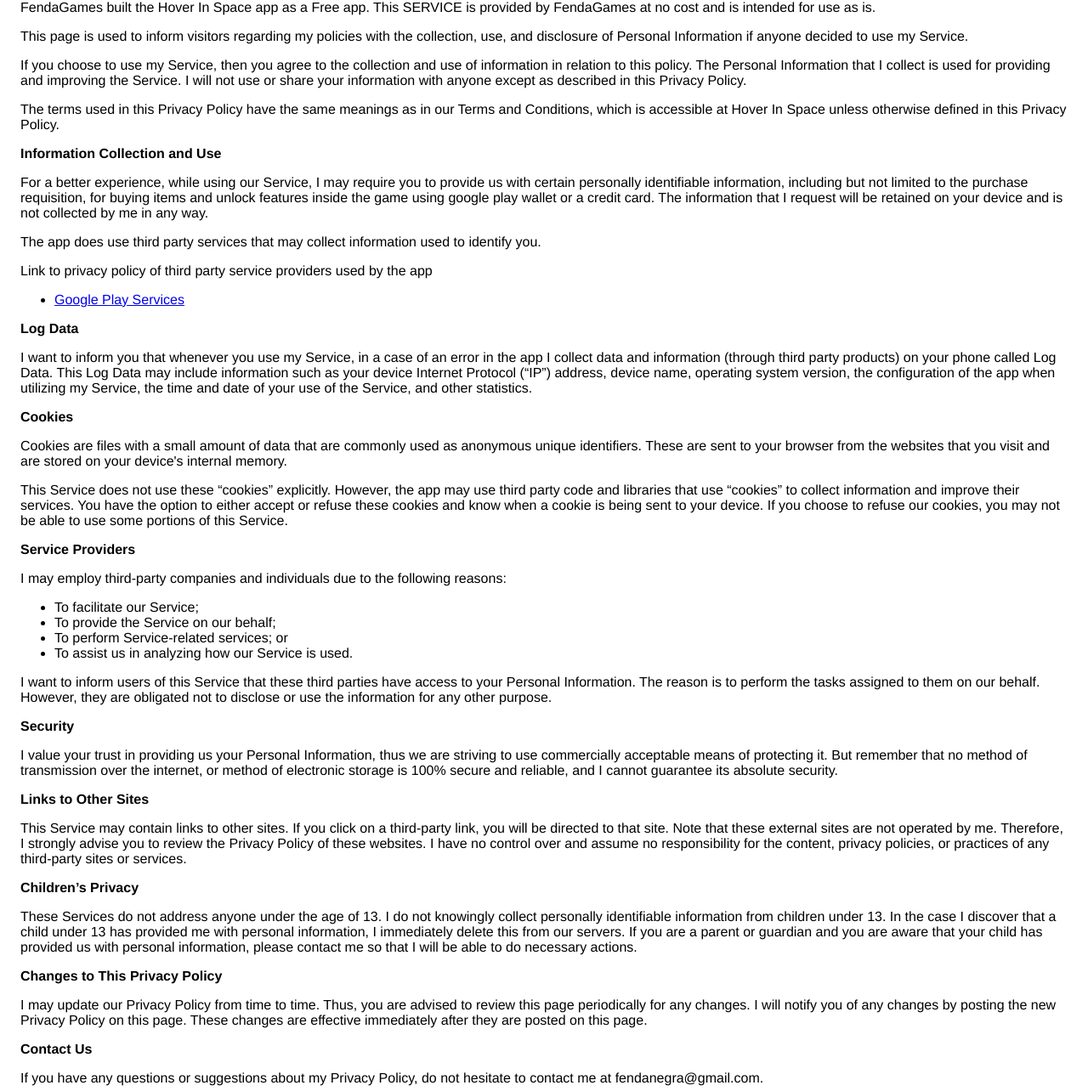
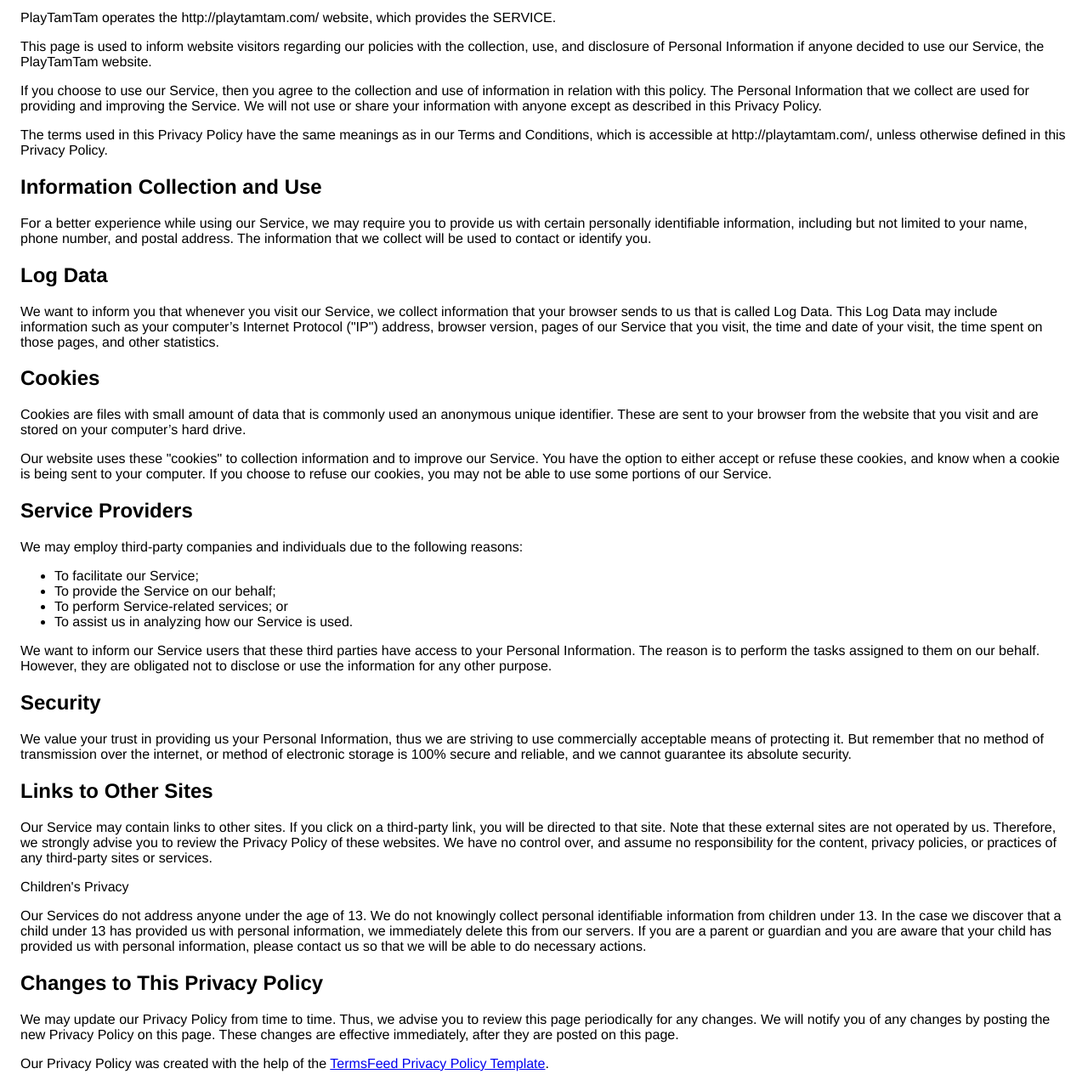
Before and after one commit to JSFarias/HoverInSpacePrivacyPolicy, a plain HTML site: page index.html in a window 1280 px wide. Shown: the part 92-1376 px from the top of the page at 85% size. Drawn offline with Linux system fonts and the light colour scheme.

Commit message:
Update index.html

```diff
--- a/index.html
+++ b/index.html
@@ -7,116 +7,63 @@
       <style> body { font-family: 'Helvetica Neue', Helvetica, Arial, sans-serif; padding:1em; } </style>
     </head>
     <body>
-    <h2>Privacy Policy</h2> <p>
-                    FendaGames built the Hover In Space app as
-                    a Free app. This SERVICE is provided by
-                    FendaGames at no cost and is intended for
-                    use as is.
-                  </p> <p>
-                    This page is used to inform visitors regarding
-                    my policies with the collection, use, and
-                    disclosure of Personal Information if anyone decided to use
-                    my Service.
-                  </p> <p>
-                    If you choose to use my Service, then you agree
-                    to the collection and use of information in relation to this
-                    policy. The Personal Information that I collect is
-                    used for providing and improving the Service.
-                    I will not use or share your
-                    information with anyone except as described in this Privacy
-                    Policy.
-                  </p> <p>
-                    The terms used in this Privacy Policy have the same meanings
-                    as in our Terms and Conditions, which is accessible at
-                    Hover In Space unless otherwise defined in this Privacy
-                    Policy.
-                  </p> <p><strong>Information Collection and Use</strong></p> <p>
-                    For a better experience, while using our Service,
-                    I may require you to provide us with certain
-                    personally identifiable information, including but not limited to the purchase requisition, for buying items and unlock features inside the game using google play wallet or a credit card. The
-                    information that I request will be
-                    retained on your device and is not collected by me in any way.
-                  </p> <p>
-                    The app does use third party services that may collect
-                    information used to identify you.
-                  </p> <div><p>
-                      Link to privacy policy of third party service providers
-                      used by the app
-                    </p> <ul><li><a href="https://www.google.com/policies/privacy/" target="_blank">Google Play Services</a></li><!----><!----><!----><!----><!----><!----><!----><!----><!----><!----></ul></div> <p><strong>Log Data</strong></p> <p>
-                    I want to inform you that whenever
-                    you use my Service, in a case of an error in the
-                    app I collect data and information (through third
-                    party products) on your phone called Log Data. This Log Data
-                    may include information such as your device Internet
-                    Protocol (“IP”) address, device name, operating system
-                    version, the configuration of the app when utilizing
-                    my Service, the time and date of your use of the
-                    Service, and other statistics.
-                  </p> <p><strong>Cookies</strong></p> <p>
-                    Cookies are files with a small amount of data that are
-                    commonly used as anonymous unique identifiers. These are
-                    sent to your browser from the websites that you visit and
-                    are stored on your device's internal memory.
-                  </p> <p>
-                    This Service does not use these “cookies” explicitly.
-                    However, the app may use third party code and libraries that
-                    use “cookies” to collect information and improve their
-                    services. You have the option to either accept or refuse
-                    these cookies and know when a cookie is being sent to your
-                    device. If you choose to refuse our cookies, you may not be
-                    able to use some portions of this Service.
-                  </p> <p><strong>Service Providers</strong></p> <p>
-                    I may employ third-party companies
-                    and individuals due to the following reasons:
-                  </p> <ul><li>To facilitate our Service;</li> <li>To provide the Service on our behalf;</li> <li>To perform Service-related services; or</li> <li>To assist us in analyzing how our Service is used.</li></ul> <p>
-                    I want to inform users of this
-                    Service that these third parties have access to your
-                    Personal Information. The reason is to perform the tasks
-                    assigned to them on our behalf. However, they are obligated
-                    not to disclose or use the information for any other
-                    purpose.
-                  </p> <p><strong>Security</strong></p> <p>
-                    I value your trust in providing us
-                    your Personal Information, thus we are striving to use
-                    commercially acceptable means of protecting it. But remember
-                    that no method of transmission over the internet, or method
-                    of electronic storage is 100% secure and reliable, and
-                    I cannot guarantee its absolute security.
-                  </p> <p><strong>Links to Other Sites</strong></p> <p>
-                    This Service may contain links to other sites. If you click
-                    on a third-party link, you will be directed to that site.
-                    Note that these external sites are not operated by
-                    me. Therefore, I strongly advise you to
-                    review the Privacy Policy of these websites.
-                    I have no control over and assume no
-                    responsibility for the content, privacy policies, or
-                    practices of any third-party sites or services.
-                  </p> <p><strong>Children’s Privacy</strong></p> <p>
-                    These Services do not address anyone under the age of 13.
-                    I do not knowingly collect personally
-                    identifiable information from children under 13. In the case
-                    I discover that a child under 13 has provided
-                    me with personal information,
-                    I immediately delete this from our servers. If you
-                    are a parent or guardian and you are aware that your child
-                    has provided us with personal information, please contact
-                    me so that I will be able to do
-                    necessary actions.
-                  </p> <p><strong>Changes to This Privacy Policy</strong></p> <p>
-                    I may update our Privacy Policy from
-                    time to time. Thus, you are advised to review this page
-                    periodically for any changes. I will
-                    notify you of any changes by posting the new Privacy Policy
-                    on this page. These changes are effective immediately after
-                    they are posted on this page.
-                  </p> <p><strong>Contact Us</strong></p> <p>
-                    If you have any questions or suggestions about
-                    my Privacy Policy, do not hesitate to contact
-                    me at fendanegra@gmail.com.
-                  </p> <p>
-                    This privacy policy page was created at
-                    <a href="https://privacypolicytemplate.net" target="_blank">privacypolicytemplate.net</a>
-                    and modified/generated by
-                    <a href="https://app-privacy-policy-generator.firebaseapp.com/" target="_blank">App Privacy Policy Generator</a></p>
+        <h1>Privacy Policy of PlayTamTam</h1>
+
+        <p>PlayTamTam operates the http://playtamtam.com/ website, which provides the SERVICE.</p>
+
+        <p>This page is used to inform website visitors regarding our policies with the collection, use, and disclosure of Personal Information if anyone decided to use our Service, the PlayTamTam website.</p>
+
+        <p>If you choose to use our Service, then you agree to the collection and use of information in relation with this policy. The Personal Information that we collect are used for providing and improving the Service. We will not use or share your information with anyone except as described in this Privacy Policy.</p>
+
+        <p>The terms used in this Privacy Policy have the same meanings as in our Terms and Conditions, which is accessible at http://playtamtam.com/, unless otherwise defined in this Privacy Policy.</p>
+
+        <h2>Information Collection and Use</h2>
+
+        <p>For a better experience while using our Service, we may require you to provide us with certain personally identifiable information, including but not limited to your name, phone number, and postal address. The information that we collect will be used to contact or identify you.</p>
+
+        <h2>Log Data</h2>
+
+        <p>We want to inform you that whenever you visit our Service, we collect information that your browser sends to us that is called Log Data. This Log Data may include information such as your computer’s Internet Protocol ("IP") address, browser version, pages of our Service that you visit, the time and date of your visit, the time spent on those pages, and other statistics.</p>
+
+        <h2>Cookies</h2>
+
+        <p>Cookies are files with small amount of data that is commonly used an anonymous unique identifier. These are sent to your browser from the website that you visit and are stored on your computer’s hard drive.</p>
+
+        <p>Our website uses these "cookies" to collection information and to improve our Service. You have the option to either accept or refuse these cookies, and know when a cookie is being sent to your computer. If you choose to refuse our cookies, you may not be able to use some portions of our Service.</p>
+
+        <h2>Service Providers</h2>
+
+        <p>We may employ third-party companies and individuals due to the following reasons:</p>
+
+        <ul>
+            <li>To facilitate our Service;</li>
+            <li>To provide the Service on our behalf;</li>
+            <li>To perform Service-related services; or</li>
+            <li>To assist us in analyzing how our Service is used.</li>
+        </ul>
+
+        <p>We want to inform our Service users that these third parties have access to your Personal Information. The reason is to perform the tasks assigned to them on our behalf. However, they are obligated not to disclose or use the information for any other purpose.</p>
+
+        <h2>Security</h2>
+
+        <p>We value your trust in providing us your Personal Information, thus we are striving to use commercially acceptable means of protecting it. But remember that no method of transmission over the internet, or method of electronic storage is 100% secure and reliable, and we cannot guarantee its absolute security.</p>
+
+        <h2>Links to Other Sites</h2>
+
+        <p>Our Service may contain links to other sites. If you click on a third-party link, you will be directed to that site. Note that these external sites are not operated by us. Therefore, we strongly advise you to review the Privacy Policy of these websites. We have no control over, and assume no responsibility for the content, privacy policies, or practices of any third-party sites or services.</p>
+
+        <p>Children's Privacy</p>
+
+        <p>Our Services do not address anyone under the age of 13. We do not knowingly collect personal identifiable information from children under 13. In the case we discover that a child under 13 has provided us with personal information, we immediately delete this from our servers. If you are a parent or guardian and you are aware that your child has provided us with personal information, please contact us so that we will be able to do necessary actions.</p>
+
+        <h2>Changes to This Privacy Policy</h2>
+
+        <p>We may update our Privacy Policy from time to time. Thus, we advise you to review this page periodically for any changes. We will notify you of any changes by posting the new Privacy Policy on this page. These changes are effective immediately, after they are posted on this page.</p>
+
+        <p>Our Privacy Policy was created with the help of the <a href="https://www.termsfeed.com/blog/sample-privacy-policy-template/">TermsFeed Privacy Policy Template</a>.</p>
+
+        <h2>Contact Us</h2>
+
+        <p>If you have any questions or suggestions about our Privacy Policy, do not hesitate to contact us.</p>
     </body>
     </html>
```
